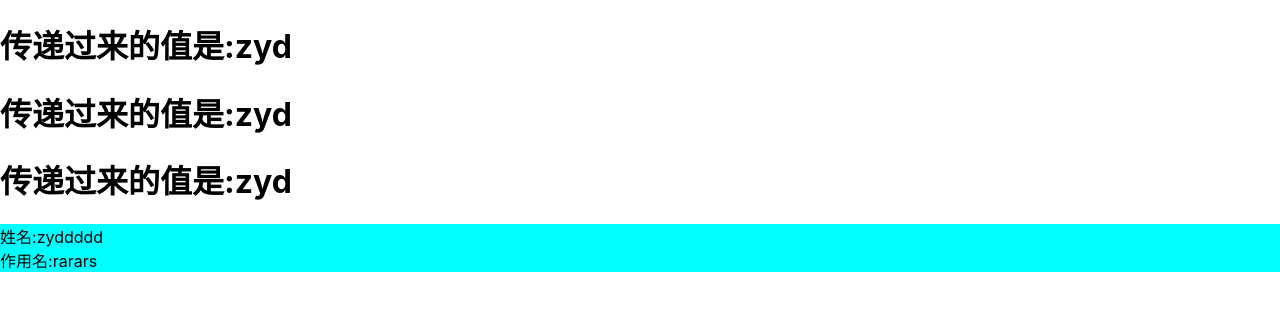
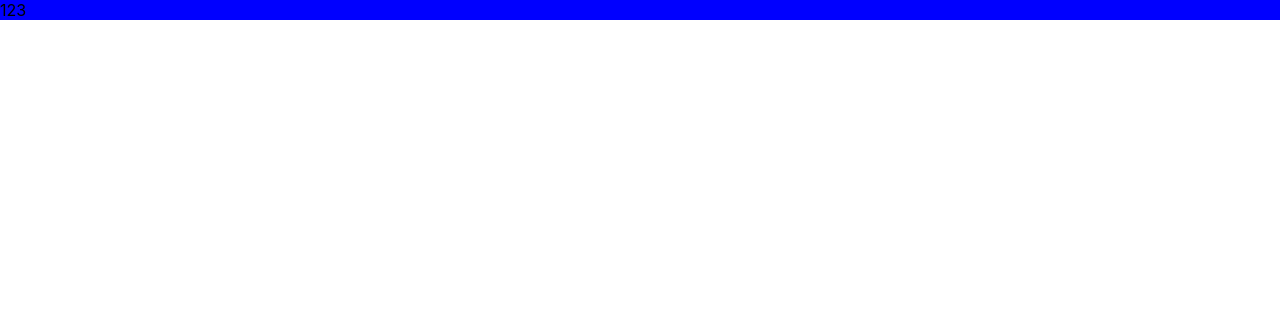
Before and after one commit to zhaoyuanmeng/react-demo, a React (Vite) app: page / in a window 1280 px wide. Shown: the top 310 px of the page. Built offline with nearby package versions, Linux system fonts and the light colour scheme.

Commit message:
feat: 完成核心概念

```diff
--- /dev/null
+++ b/src/day1/four.css
@@ -0,0 +1,3 @@
+.fu{
+    background-color: blue;
+}
--- /dev/null
+++ b/src/day1/four.tsx
@@ -0,0 +1,21 @@
+// 模拟插槽
+
+// 第一种使用特殊props属性children
+import './four.css'
+
+function A(props:any){
+    return (
+        <div className="fu">
+            {props.children}
+        </div>
+    )
+}
+
+
+function Main(){
+    return <A>
+        <div>123</div>
+    </A>
+}
+
+export default Main
--- /dev/null
+++ b/src/day1/three.tsx
@@ -0,0 +1,38 @@
+
+function ListItem(props:any){
+    return <li>{props.number}</li>
+}
+
+function One(){
+    const number = [1,2,3]
+    const listItem = number.map((number)=>{
+        // return <li key={number.toString()}>{number}</li>
+        return <ListItem number={number} key={number.toString()}></ListItem>
+    })
+    return (
+      <div>
+        <button>1</button>
+        <ul>{listItem}</ul>
+        <span>1</span>
+      </div>
+    )
+}
+
+function Two(){
+    return (
+        <div>
+            <button>2</button>
+            <span>2</span>
+        </div>
+    )
+}
+
+function UserGreeting(props:any){
+    if(props.name == 'li'){
+        return <One></One>
+    }else{
+        return <Two></Two>
+    }
+}
+
+export default UserGreeting
--- a/src/main.tsx
+++ b/src/main.tsx
@@ -2,12 +2,18 @@ import React from "react";
 import ReactDOM from "react-dom/client";
 import App from "./App";
 import All, { Comment } from "./day1/one";
+import Clock from './day1/two'
+import UserGreeting from './day1/three'
+import Four from './day1/four'
 import "./index.css";
 
 ReactDOM.createRoot(document.getElementById("root")!).render(
   <React.StrictMode>
     {/* <App /> */}
-    <All name="zyd"></All>
+    {/* <All name="zyd"></All>
     <Comment name="zyddddd" txt="rarars"></Comment>
+    <Clock></Clock> */}
+    {/* <UserGreeting name='li'></UserGreeting> */}
+    <Four></Four>
   </React.StrictMode>
 );
```
Also changed, not shown: src/day1/two.tsx (+7 -0 lines), 1 other file (tests, documents, lock files or other folders).
